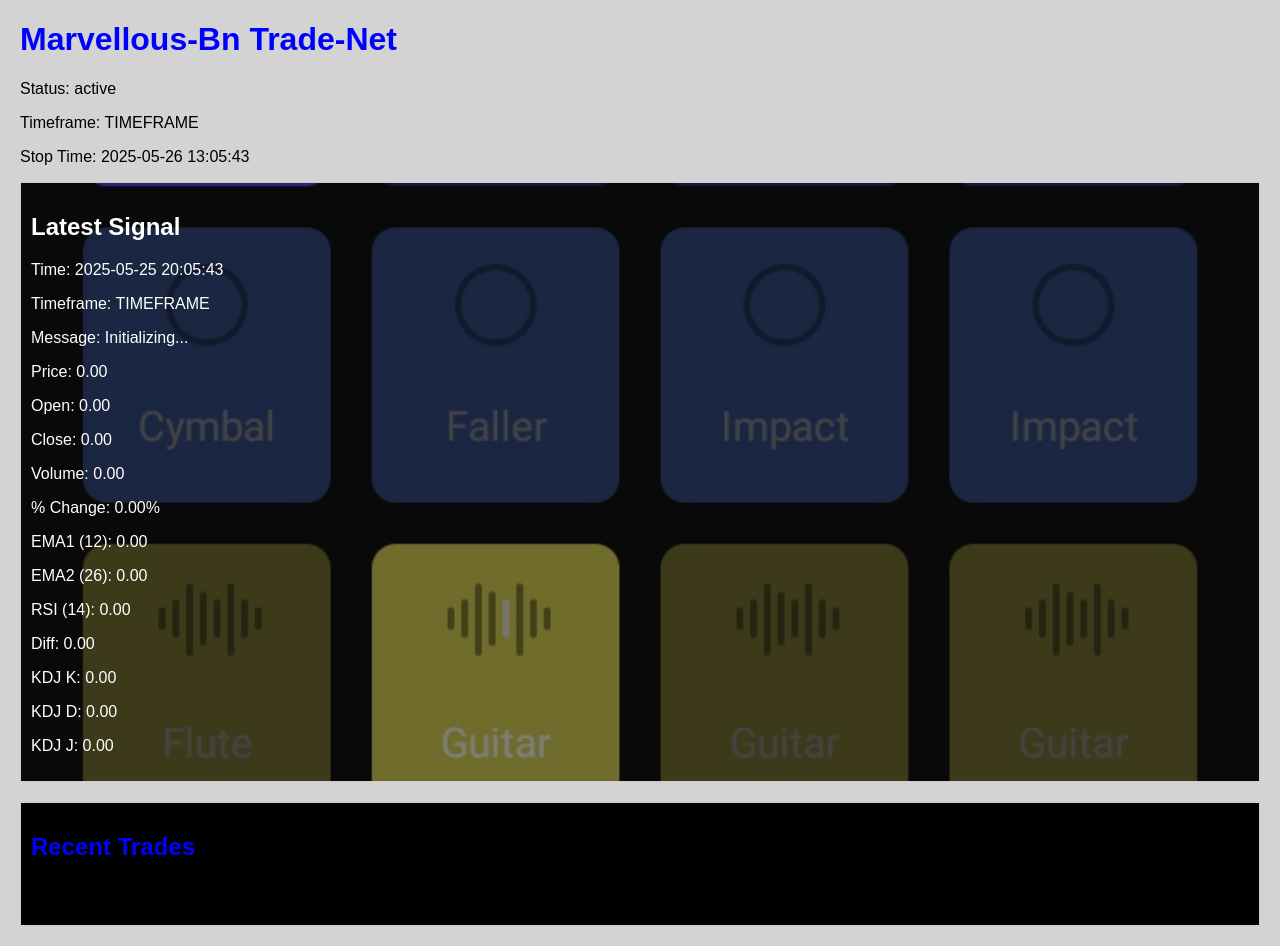
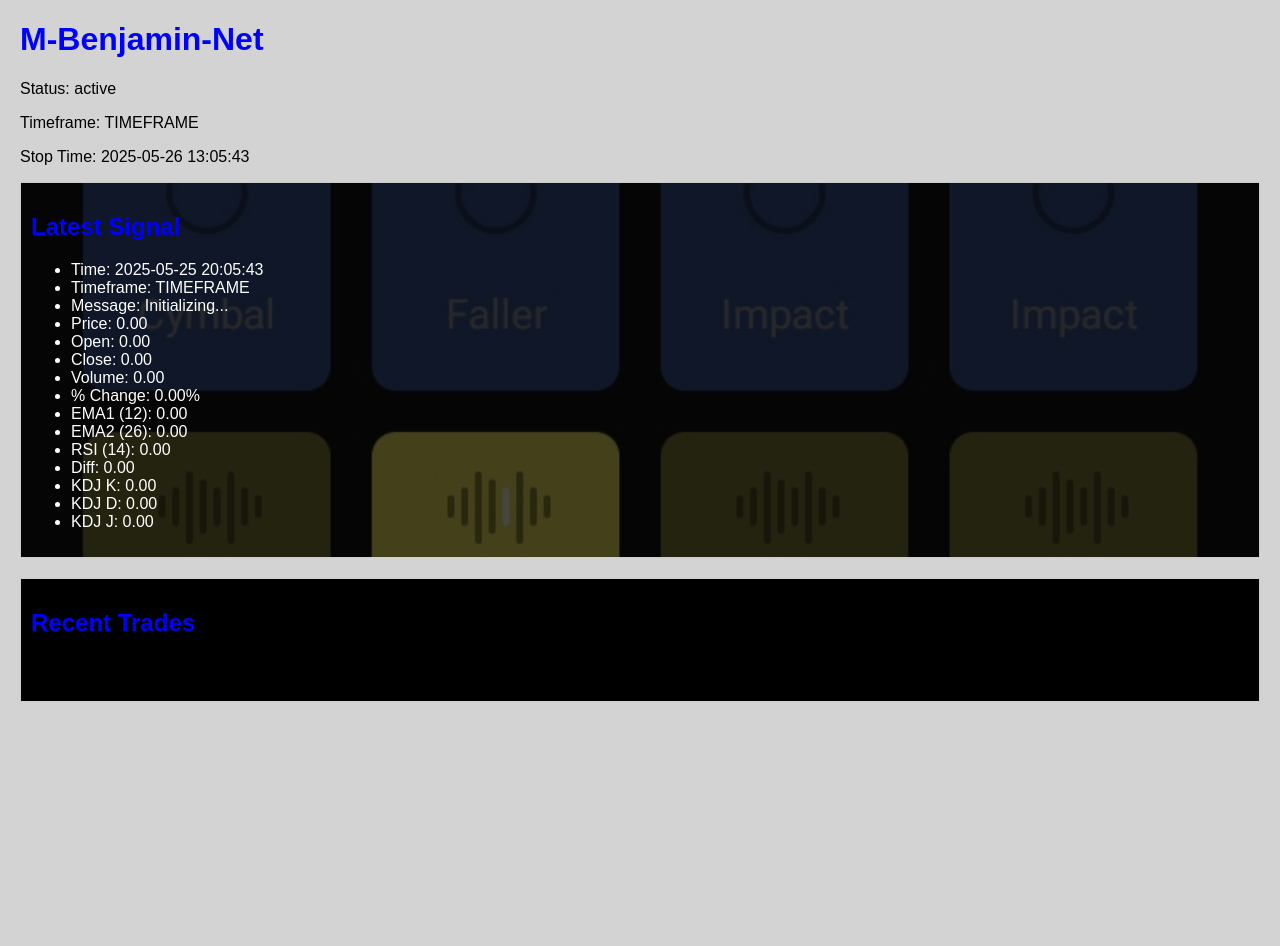
Before and after one commit to nonahgame/trader-site, a Flask app: page / in a window 1280 px wide. After the commit the page ends 701 px from the top, so only its background shows below. Run offline with Flask 3, Linux system fonts and the light colour scheme.

Commit message:
Update index.html
ok index

```diff
--- a/templates/index.html
+++ b/templates/index.html
@@ -1,8 +1,8 @@
-
+<!-- templates/index.html -->
 <!DOCTYPE html>
 <html>
 <head>
-    <title>Marvellous-Ben</title>
+    <title>Gwoza</title>
     <style>
         body {
             font-family: Arial, sans-serif;
@@ -10,7 +10,7 @@
             background-color: #d3d3d3;
         }
         h1, h2 {
-            color: #0000ff;
+            color: #0000ff !important; /* Ensure headers are blue */
         }
         .signal {
             border: 1px solid #ccc;
@@ -29,11 +29,16 @@
             left: 0;
             right: 0;
             bottom: 0;
-            background-color: rgba(0, 0, 0, 0.5);
+            background-color: rgba(0, 0, 0, 0.7); /* Dark overlay for readability */
             z-index: 1;
         }
-        .signal h2, .signal p {
-            color: white;
+        .signal h2 {
+            color: #0000ff !important; /* Ensure Latest Signal header is blue */
+            position: relative;
+            z-index: 2;
+        }
+        .signal li {
+            color: white !important; /* Ensure signal details are white */
             position: relative;
             z-index: 2;
         }
@@ -48,105 +53,106 @@
             border-collapse: collapse;
             margin-top: 10px;
         }
-        .trades th, .trades td {
+        .trades th {
             border: 1px solid #ddd;
             padding: 8px;
             text-align: left;
-        }
-        .trades th {
             background-color: #f2f2f2;
-            color: #0000ff;
+            color: #0000ff !important; /* Ensure table headers are blue */
         }
         .trades td {
+            border: 1px solid #ddd;
+            padding: 8px;
+            text-align: left;
             white-space: nowrap;
-            color: white;
+            color: white !important; /* Ensure table text is white */
+        }
+        .trades td.action-buy {
+            color: green !important; /* Buy actions in green */
+        }
+        .trades td.action-sell {
+            color: red !important; /* Sell actions in red */
+        }
+        .trades td.negative {
+            color: red !important; /* Negative values in red */
+        }
+        .trades td.non-negative {
+            color: green !important; /* Non-negative values in green */
         }
         .trades {
             overflow-x: auto;
         }
-        .action-buy {
+        .kdj-negative {
+            color: red !important;
+        }
+        .kdj-overbought {
             color: green !important;
         }
-        .action-sell {
+        .kdj-neutral {
+            color: white !important;
+        }
+        .rsi-oversold {
             color: red !important;
         }
-        .negative {
+        .rsi-overbought {
+            color: green !important;
+        }
+        .rsi-neutral {
+            color: white !important;
+        }
+        .diff-positive {
+            color: green !important;
+        }
+        .diff-negative {
             color: red !important;
         }
-        .non-negative {
-            color: green !important;
-        }
-        .kdj-negative {
-            color: red;
-        }
-        .kdj-overbought {
-            color: green;
-        }
-        .kdj-neutral {
-            color: white;
-        }
-        .rsi-oversold {
-            color: red;
-        }
-        .rsi-overbought {
-            color: green;
-        }
-        .rsi-neutral {
-            color: white;
-        }
-        .diff-positive {
-            color: green;
-        }
-        .diff-negative {
-            color: red;
-        }
         .error {
-            color: red;
+            color: red !important;
         }
         @media (max-width: 768px) {
             .trades table {
-                font-size: 14px;
+                font-size: 12px; /* Smaller font for mobile */
             }
         }
     </style>
 </head>
 <body>
-    <h1>Marvellous-Bn Trade-Net</h1>
+    <h1>M-Benjamin-Net</h1>
     <p>Status: {{ status }}</p>
     <p>Timeframe: {{ timeframe }}</p>
     <p>Stop Time: {{ stop_time }}</p>
-    {% if signal %}
     <div class="signal">
         <h2>Latest Signal</h2>
-        <p>Time: {{ signal.time }}</p>
-        <p>Timeframe: {{ signal.timeframe }}</p>
-        <p>Message: {{ signal.message }}</p>
-        <p>Price: {{ "%.2f"|format(signal.price) }}</p>
-        <p>Open: {{ "%.2f"|format(signal.open_price) }}</p>
-        <p>Close: {{ "%.2f"|format(signal.close_price) }}</p>
-        <p>Volume: {{ "%.2f"|format(signal.volume) }}</p>
-        <p>% Change: {{ "%.2f"|format(signal.percent_change) }}%</p>
-        <p>EMA1 (12): {{ "%.2f"|format(signal.ema1) }}</p>
-        <p>EMA2 (26): {{ "%.2f"|format(signal.ema2) }}</p>
-        <p>RSI (14): {{ "%.2f"|format(signal.rsi) }}</p>
-        <p>Diff: {{ "%.2f"|format(signal.diff) }}</p>
-        <p>KDJ K: {{ "%.2f"|format(signal.k) }}</p>
-        <p>KDJ D: {{ "%.2f"|format(signal.d) }}</p>
-        <p>KDJ J: {{ "%.2f"|format(signal.j) }}</p>
+        <ul>
+            <li>Time: {{ signal.time }}</li>
+            <li>Timeframe: {{ signal.timeframe }}</li>
+            <li>Message: {{ signal.message }}</li>
+            <li>Price: {{ "%.2f"|format(signal.price) }}</li>
+            <li>Open: {{ "%.2f"|format(signal.open_price) }}</li>
+            <li>Close: {{ "%.2f"|format(signal.close_price) }}</li>
+            <li>Volume: {{ "%.2f"|format(signal.volume) }}</li>
+            <li>% Change: {{ "%.2f"|format(signal.percent_change) }}%</li>
+            <li>EMA1 (12): {{ "%.2f"|format(signal.ema1) }}</li>
+            <li>EMA2 (26): {{ "%.2f"|format(signal.ema2) }}</li>
+            <li>RSI (14): {{ "%.2f"|format(signal.rsi) }}</li>
+            <li>Diff: {{ "%.2f"|format(signal.diff) }}</li>
+            <li>KDJ K: {{ "%.2f"|format(signal.k) }}</li>
+            <li>KDJ D: {{ "%.2f"|format(signal.d) }}</li>
+            <li>KDJ J: {{ "%.2f"|format(signal.j) }}</li>
             {% if signal.stop_loss %}
-        <p>Stop-Loss: {{ "%.2f"|format(signal.stop_loss) }}</p>
+            <li>Stop-Loss: {{ "%.2f"|format(signal.stop_loss) }}</li>
             {% endif %}
             {% if signal.take_profit %}
-        <p>Take-Profit: {{ "%.2f"|format(signal.take_profit) }}</p>
+            <li>Take-Profit: {{ "%.2f"|format(signal.take_profit) }}</li>
             {% endif %}
             {% if signal.action in ["buy", "sell"] %}
-        <p>Total Profit: {{ "%.2f"|format(signal.total_profit) }}</p>
+            <li>Total Profit: {{ "%.2f"|format(signal.total_profit) }}</li>
             {% endif %}
             {% if signal.action == "sell" %}
-        <p>Profit: {{ "%.2f"|format(signal.profit) }}</p>
+            <li>Profit: {{ "%.2f"|format(signal.profit) }}</li>
             {% endif %}
+        </ul>
     </div>
-    {% endif %}
     <div class="trades">
         <h2>Recent Trades</h2>
         {% if trades %}
@@ -166,12 +172,12 @@
                 <td class="{% if trade.action == 'buy' %}action-buy{% elif trade.action == 'sell' %}action-sell{% endif %}">{{ trade.action }}</td>
                 <td>{{ "%.2f"|format(trade.price) }}</td>
                 <td class="{% if trade.percent_change < 0 %}negative{% else %}non-negative{% endif %}">{{ "%.2f"|format(trade.percent_change) }}%</td>
-                <td class="{% if trade.profit is not none and trade.profit < 0 %}negative{% else %}non-negative{% endif %}">{{ "%.2f"|format(trade.profit) if trade.profit else "N/A" }}</td>
-                <td class="{% if trade.total_profit is not none and trade.total_profit < 0 %}negative{% else %}non-negative{% endif %}">{{ "%.2f"|format(trade.total_profit) if trade.total_profit else "N/A" }}</td>
+                <td class="{% if trade.profit is not none and trade.profit < 0 %}negative{% else %}non-negative{% endif %}">{{ "%.2f"|format(trade.profit) if trade.profit is not none else "N/A" }}</td>
+                <td class="{% if trade.total_profit is not none and trade.total_profit < 0 %}negative{% else %}non-negative{% endif %}">{{ "%.2f"|format(trade.total_profit) if trade.total_profit is not none else "N/A" }}</td>
                 <td>
                     KDJ J: <span class="{% if trade.j < 0 %}kdj-negative{% elif trade.j > 65 %}kdj-overbought{% else %}kdj-neutral{% endif %}">{{ "%.2f"|format(trade.j) }}</span>,
                     RSI: <span class="{% if trade.rsi < 15 %}rsi-oversold{% elif trade.rsi > 60 %}rsi-overbought{% else %}rsi-neutral{% endif %}">{{ "%.2f"|format(trade.rsi) }}</span>,
-                    Diff: <span class="{% if trade.diff > -0.00 %}diff-positive{% else %}diff-negative{% endif %}">{{ "%.2f"|format(trade.diff) }}</span>,
+                    Diff: <span class="{% if trade.diff > 0 %}diff-positive{% else %}diff-negative{% endif %}">{{ "%.2f"|format(trade.diff) }}</span>,
                     {{ trade.message }}
                 </td>
             </tr>
@@ -182,7 +188,7 @@
         {% endif %}
     </div>
     <script>
-        setTimeout(() => location.reload(), 30000);
+        setTimeout(() => location.reload(), 60000); // Refresh every 60 seconds
     </script>
 </body>
 </html>
```
Lines whose indentation alone changed are shown as unchanged.
